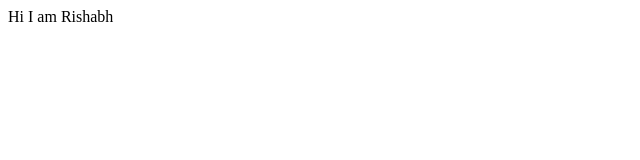
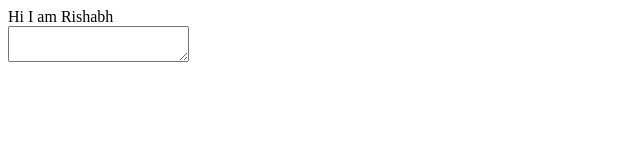
Before and after one commit to Rishabh2482/Rishabh-site, a plain HTML site: page index.html in a window 1280 px wide. Shown: the whole page, without its empty margins (0-640 px from the left). Drawn offline with Linux system fonts and the light colour scheme.

Commit message:
added basic div tag

```diff
--- a/index.html
+++ b/index.html
@@ -8,6 +8,11 @@
 </head>
 <body>
     Hi I am Rishabh
+    <div>
+        <textarea>
+
+        </textarea>
+    </div>
 
 </body>
 </html>
```
